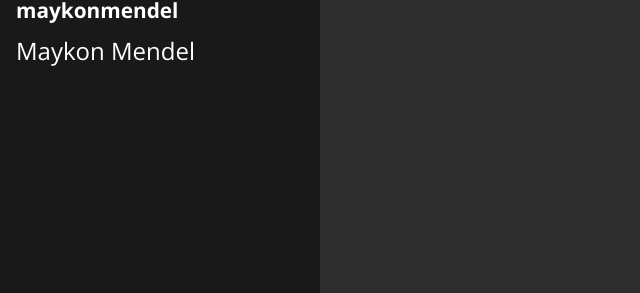
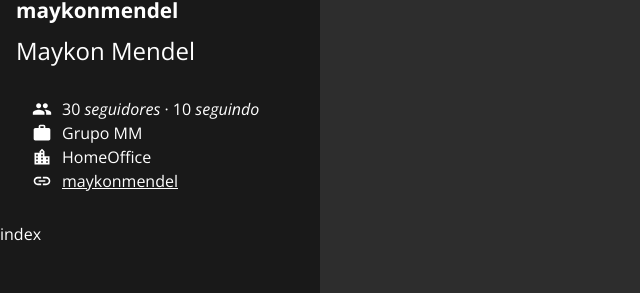
Before and after one commit to maykonmendel/api-github, a React (Create React App) app: page /repositories in a window 1280 px wide. Shown: the part 214-507 px from the top of the page, without its empty margins (0-640 px from the left). Built offline with nearby package versions, Linux system fonts and the light colour scheme.

Commit message:
Finish Profile in RepositoriesPage

```diff
--- /dev/null
+++ b/src/pages/RepositoriesPage/Filter/index.js
@@ -0,0 +1,5 @@
+import React from 'react';
+
+const Filter = () => <div>index</div>;
+
+export default Filter;
--- /dev/null
+++ b/src/pages/RepositoriesPage/Filter/styles.js
@@ -0,0 +1,3 @@
+import styled from 'styled-components';
+
+export const Container = styled.div``;
--- a/src/pages/RepositoriesPage/Profile/index.js
+++ b/src/pages/RepositoriesPage/Profile/index.js
@@ -1,5 +1,6 @@
 import React from 'react';
-import { Container, Header, Login, Name, Avatar } from './styles';
+import { MdGroup, MdLocationCity, MdWork, MdLink } from 'react-icons/md';
+import { Container, Header, Login, Name, Avatar, Inner, Data } from './styles';
 
 const Profile = () => (
   <Container>
@@ -8,6 +9,24 @@ const Profile = () => (
       <Login>maykonmendel</Login>
       <Name>Maykon Mendel</Name>
     </Header>
+    <Inner>
+      <Data>
+        <MdGroup size={20} />
+        30&nbsp;<i>seguidores</i>&nbsp;&middot;&nbsp;10&nbsp;<i>seguindo</i>
+      </Data>
+      <Data>
+        <MdWork size={20} />
+        Grupo MM
+      </Data>
+      <Data>
+        <MdLocationCity size={20} />
+        HomeOffice
+      </Data>
+      <Data>
+        <MdLink size={20} />
+        <a href="https://maykonmendel.github.io">maykonmendel</a>
+      </Data>
+    </Inner>
   </Container>
 );
 
--- a/src/pages/RepositoriesPage/Profile/styles.js
+++ b/src/pages/RepositoriesPage/Profile/styles.js
@@ -37,7 +37,25 @@ export const Name = styled.h2`
   font-size: ${(props) => props.theme.fontSizes.subTitle};
   font-weight: normal;
 
-  media screen and (max-width: ${(props) => props.theme.breakpoints.md}) {
+  @media screen and (max-width: ${(props) => props.theme.breakpoints.md}) {
     display: none;
   }
 `;
+
+export const Inner = styled.div`
+  padding: 1rem;
+
+  @media screen and (max-width: ${(props) => props.theme.breakpoints.md}) {
+    display: none;
+  }
+`;
+
+export const Data = styled.p`
+  display: flex;
+  align-items: center;
+  line-height: 1.5;
+
+  svg {
+    margin-right: 10px;
+  }
+`;
--- a/src/pages/RepositoriesPage/index.js
+++ b/src/pages/RepositoriesPage/index.js
@@ -1,11 +1,13 @@
 import React from 'react';
 import Profile from './Profile';
+import Filter from './Filter';
 import { Container, Sidebar, Main } from './styles';
 
 const RepositoriesPage = () => (
   <Container>
     <Sidebar>
       <Profile />
+      <Filter />
     </Sidebar>
     <Main>Main</Main>
   </Container>
```
